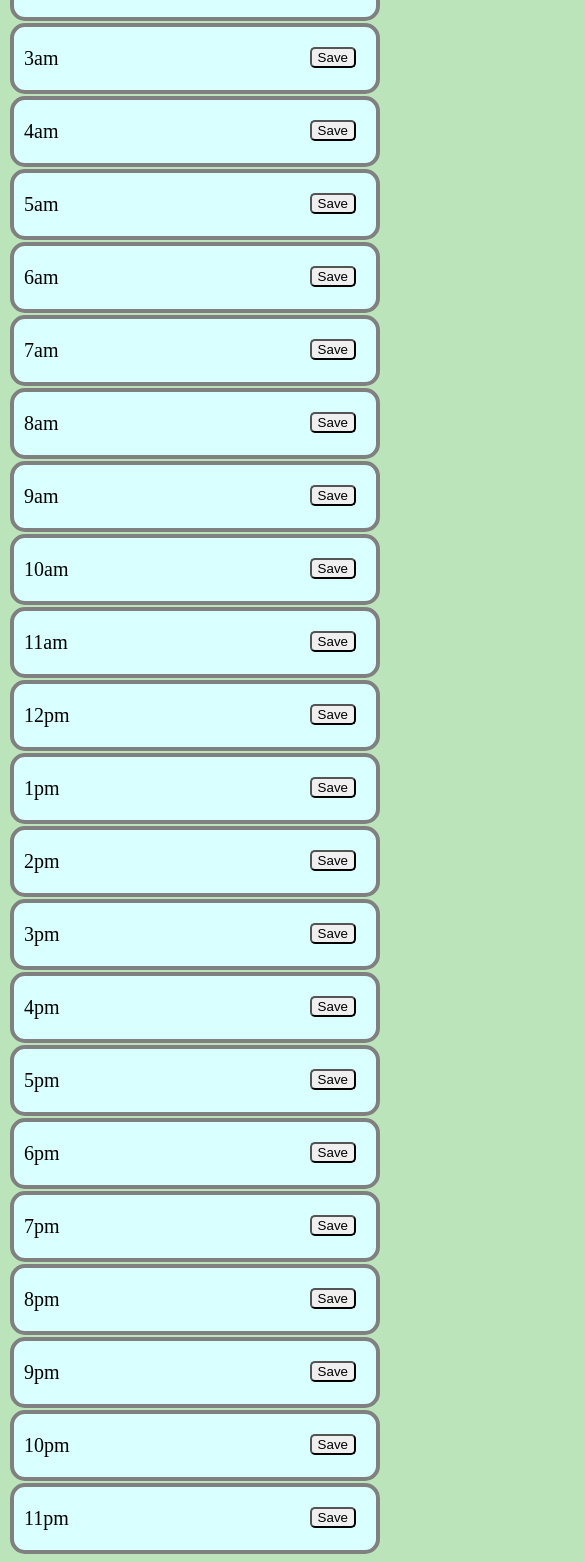
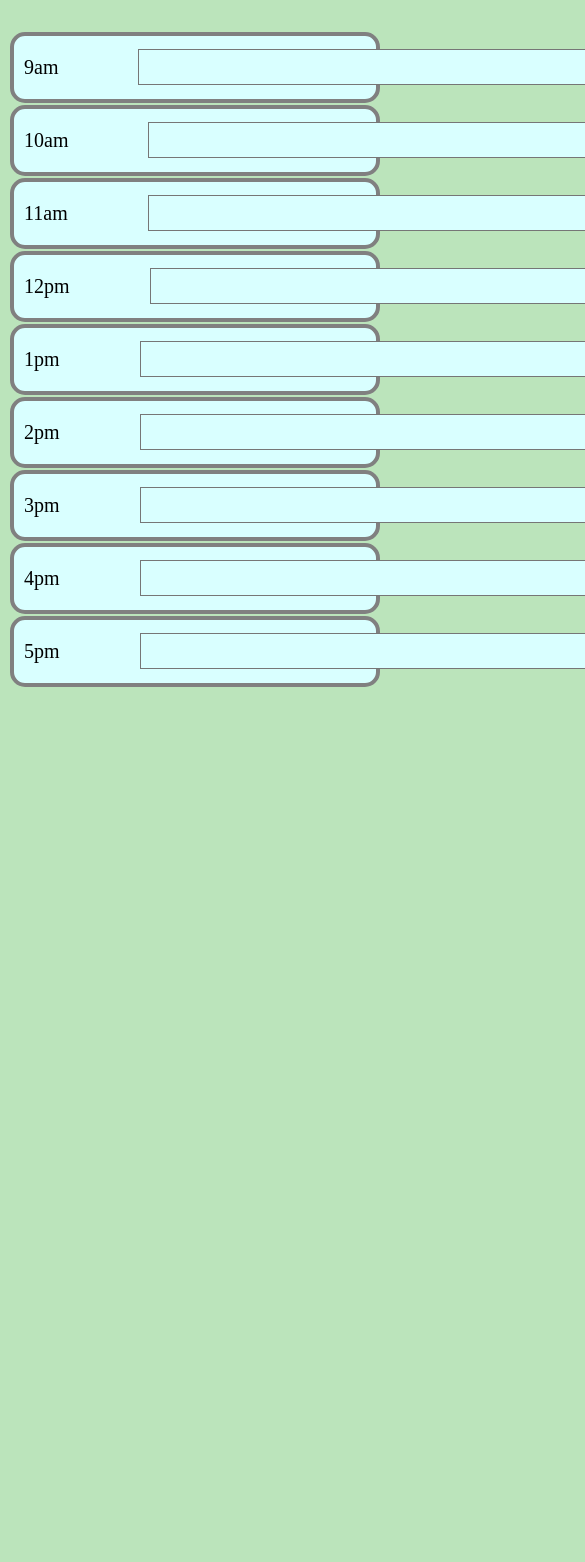
Before and after one commit to bjtsmith23/Daily-Planner, a plain HTML site: page index.html in a window 390 px wide. Shown: the part 289-1851 px from the top of the page, 585 px wide, since content can reach past the window. After the commit the page ends 984 px from the top, so only its background shows below. Drawn offline with nearby package versions, Linux system fonts and the light colour scheme.

Commit message:
text box added with save button and header

```diff
--- a/assets/css/style.css
+++ b/assets/css/style.css
@@ -3,10 +3,12 @@ body {
 }
 
 header {
+    margin: 0;
     display: flex;
     justify-content: center;
     align-items: center;
-    font-size: 40px;
+    font-size: 30px;
+    flex-direction: column;
 
 }
 
@@ -14,7 +16,8 @@ header {
     margin: 2px;
     font-size: 20px;
     display: flex;
-    justify-content: space-between;
+    justify-content: space-evenly;
+    align-items: center;
     background-color: rgb(217, 255, 255);
     border: 4px solid gray;
     border-radius: 15px;
@@ -29,3 +32,22 @@ button {
     margin-right: 20px;
     border-radius: 5px;
 }
+
+#fillin {
+    width: 500px;
+    margin-right: 300px;
+}
+
+h2 {
+    font-size: 20px;
+}
+
+
+#text_box {
+    background-color: rgb(217, 255, 255);
+    display: flex;
+    justify-content: center;
+    align-items: center;
+    width: 130%;
+    margin-left: 80px;
+}
--- a/index.html
+++ b/index.html
@@ -9,202 +9,129 @@
     <script src="https://cdn.jsdelivr.net/npm/bootstrap@5.1.3/dist/js/bootstrap.bundle.min.js" integrity="sha384-ka7Sk0Gln4gmtz2MlQnikT1wXgYsOg+OMhuP+IlRH9sENBO0LRn5q+8nbTov4+1p" crossorigin="anonymous"></script>
 </head>
 <body>
-    <header>Daily Planner</header>
+    <header class="jumbotron jumbotron-fluid custom-jumbotron">
+              <h1>Work Day Scheduler</h1>
+              <h2>Current Date and Time</h2>
+
+            </div>
+            <div class="col-12 col-md-6"></div>
+          </div>
+        </div>
+    </header>
     <br>
     <br>
-    <div class="row">
-        <div class="col-12, col-lg-9">
-            <p class="time">12am</p>
-        </div>
-        <div class="col-12, col-md-6" id="text-area">
-        <button>Save</button>
-        </div>
-    </div>
-    <div class="row">
-        <div class="col-12, col-lg-9">
-            <p class="time">1am</p>
-        </div>
-        <div class="col-12, col-md-6" id="text-area">
-        <button>Save</button>
-        </div>
-    </div>
-    <div class="row">
-        <div class="col-12, col-lg-9">
-            <p class="time">2am</p>
-        </div>
-        <div class="col-12, col-md-6" id="text-area">
-        <button>Save</button>
-        </div>
-    </div>
-    <div class="row">
-        <div class="col-12, col-lg-9">
-            <p class="time">3am</p>
-        </div>
-        <div class="col-12, col-md-6" id="text-area">
-        <button>Save</button>
-        </div>
-    </div>
-    <div class="row">
-        <div class="col-12, col-lg-9">
-            <p class="time">4am</p>
-        </div>
-        <div class="col-12, col-md-6" id="text-area">
-        <button>Save</button>
-        </div>
-    </div>
-    <div class="row">
-        <div class="col-12, col-lg-9">
-            <p class="time">5am</p>
-        </div>
-        <div class="col-12, col-md-6" id="text-area">
-        <button>Save</button>
-        </div>
-    </div>
-    <div class="row">
-        <div class="col-12, col-lg-9">
-            <p class="time">6am</p>
-        </div>
-        <div class="col-12, col-md-6" id="text-area">
-        <button>Save</button>
-        </div>
-    </div>
-    <div class="row">
-        <div class="col-12, col-lg-9">
-            <p class="time">7am</p>
-        </div>
-        <div class="col-12, col-md-6" id="text-area">
-        <button>Save</button>
-        </div>
-    </div>
-    <div class="row">
-        <div class="col-12, col-lg-9">
-            <p class="time">8am</p>
-        </div>
-        <div class="col-12, col-md-6" id="text-area">
-        <button>Save</button>
-        </div>
-    </div>
+
     <div class="row">
         <div class="col-12, col-lg-9">
             <p class="time">9am</p>
         </div>
         <div class="col-12, col-md-6" id="text-area">
-        <button>Save</button>
+            <div class="col-12 col-sm-6" id="fillin">
+                <textarea class="textarea" id="text_box"></textarea>
+            </div>
         </div>
+        <button type="submit" value="Save" onclick="saveText()">Save</button>
     </div>
+
     <div class="row">
         <div class="col-12, col-lg-9">
             <p class="time">10am</p>
         </div>
         <div class="col-12, col-md-6" id="text-area">
-        <button>Save</button>
+            <div class="col-12 col-sm-6" id="fillin">
+                <textarea class="textarea" id="text_box"></textarea>
+            </div>
+        </div>
+        <button type="submit" value="Save" onclick="saveText()">Save</button>
         </div>
     </div>
+
     <div class="row">
         <div class="col-12, col-lg-9">
             <p class="time">11am</p>
         </div>
         <div class="col-12, col-md-6" id="text-area">
-        <button>Save</button>
+            <div class="col-12 col-sm-6" id="fillin">
+                <textarea class="textarea" id="text_box"></textarea>
+            </div>
         </div>
+        <button type="submit" value="Save" onclick="saveText()">Save</button>
     </div>
+
     <div class="row">
         <div class="col-12, col-lg-9">
             <p class="time">12pm</p>
         </div>
         <div class="col-12, col-md-6" id="text-area">
-        <button>Save</button>
+            <div class="col-12 col-sm-6" id="fillin">
+                <textarea class="textarea" id="text_box"></textarea>
+            </div>
         </div>
+        <button type="submit" value="Save" onclick="saveText()">Save</button>
     </div>
+
     <div class="row">
         <div class="col-12, col-lg-9">
             <p class="time">1pm</p>
         </div>
         <div class="col-12, col-md-6" id="text-area">
-        <button>Save</button>
+            <div class="col-12 col-sm-6" id="fillin">
+                <textarea class="textarea" id="text_box"></textarea>
+            </div>
         </div>
+        <button type="submit" value="Save" onclick="saveText()">Save</button>
     </div>
+
     <div class="row">
         <div class="col-12, col-lg-9">
             <p class="time">2pm</p>
         </div>
         <div class="col-12, col-md-6" id="text-area">
-        <button>Save</button>
+            <div class="col-12 col-sm-6" id="fillin">
+                <textarea class="textarea" id="text_box"></textarea>
+            </div>
         </div>
+        <button type="submit" value="Save" onclick="saveText()">Save</button>
     </div>
+
     <div class="row">
         <div class="col-12, col-lg-9">
             <p class="time">3pm</p>
         </div>
         <div class="col-12, col-md-6" id="text-area">
-        <button>Save</button>
+            <div class="col-12 col-sm-6" id="fillin">
+                <textarea class="textarea" id="text_box"></textarea>
+            </div>
         </div>
+        <button type="submit" value="Save" onclick="saveText()">Save</button>
     </div>
+
     <div class="row">
         <div class="col-12, col-lg-9">
             <p class="time">4pm</p>
         </div>
         <div class="col-12, col-md-6" id="text-area">
-        <button>Save</button>
+            <div class="col-12 col-sm-6" id="fillin">
+                <textarea class="textarea" id="text_box"></textarea>
+            </div>
         </div>
+        <button type="submit" value="Save" onclick="saveText()">Save</button>
     </div>
+
     <div class="row">
         <div class="col-12, col-lg-9">
             <p class="time">5pm</p>
         </div>
         <div class="col-12, col-md-6" id="text-area">
-        <button>Save</button>
+            <div class="col-12 col-sm-6" id="fillin">
+                <textarea class="textarea" id="text_box"></textarea>
+            </div>
         </div>
+        <button type="submit" value="Save" onclick="saveText()">Save</button>
     </div>
-    <div class="row">
-        <div class="col-12, col-lg-9">
-            <p class="time">6pm</p>
-        </div>
-        <div class="col-12, col-md-6" id="text-area">
-        <button>Save</button>
-        </div>
-    </div>
-    <div class="row">
-        <div class="col-12, col-lg-9">
-            <p class="time">7pm</p>
-        </div>
-        <div class="col-12, col-md-6" id="text-area">
-        <button>Save</button>
-        </div>
-    </div>
-    <div class="row">
-        <div class="col-12, col-lg-9">
-            <p class="time">8pm</p>
-        </div>
-        <div class="col-12, col-md-6" id="text-area">
-        <button>Save</button>
-        </div>
-    </div>
-    <div class="row">
-        <div class="col-12, col-lg-9">
-            <p class="time">9pm</p>
-        </div>
-        <div class="col-12, col-md-6" id="text-area">
-        <button>Save</button>
-        </div>
-    </div>
-    <div class="row">
-        <div class="col-12, col-lg-9">
-            <p class="time">10pm</p>
-        </div>
-        <div class="col-12, col-md-6" id="text-area">
-        <button>Save</button>
-        </div>
-    </div>
-    <div class="row">
-        <div class="col-12, col-lg-9">
-            <p class="time">11pm</p>
-        </div>
-        <div class="col-12, col-md-6" id="text-area">
-        <button>Save</button>
-        </div>
-    </div>
+		<script>
 
+		</script>
 
 
 
```
Also changed, not shown: assets/js/index.js (+25 -0 lines).
